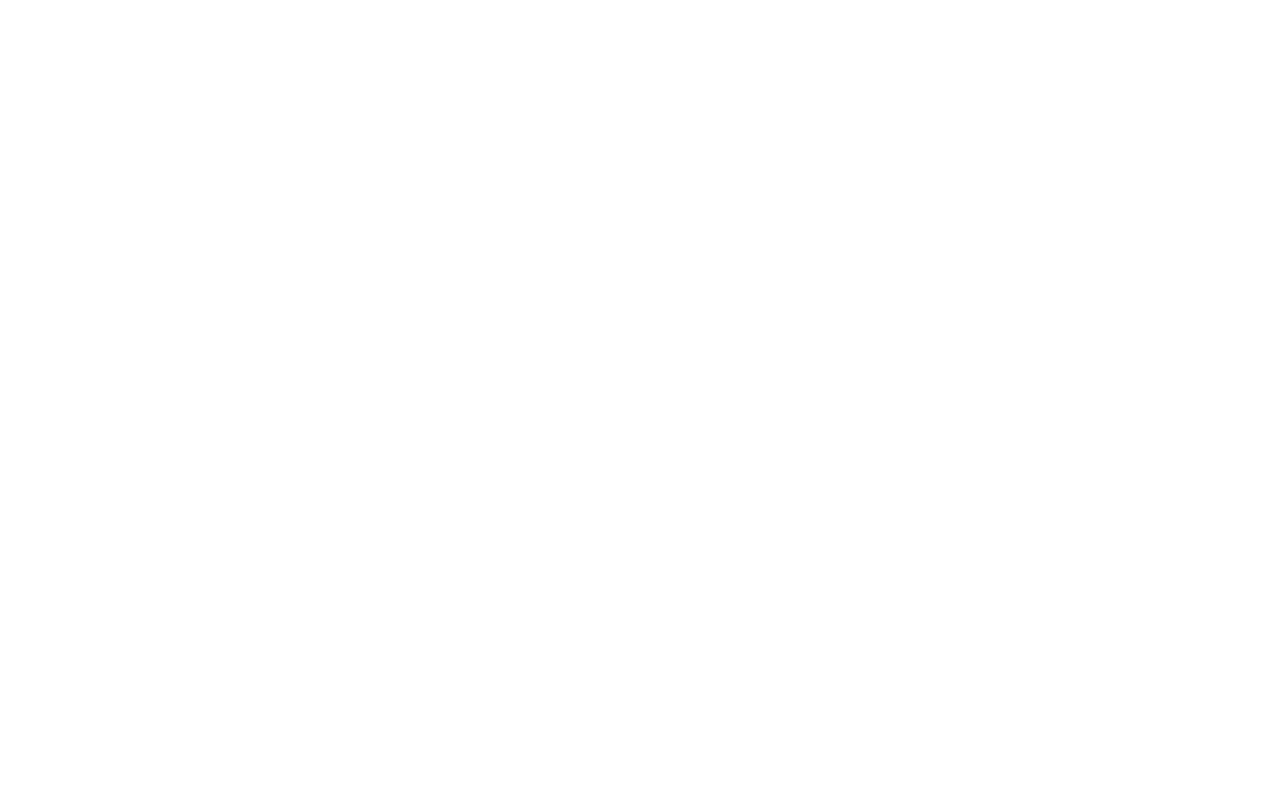
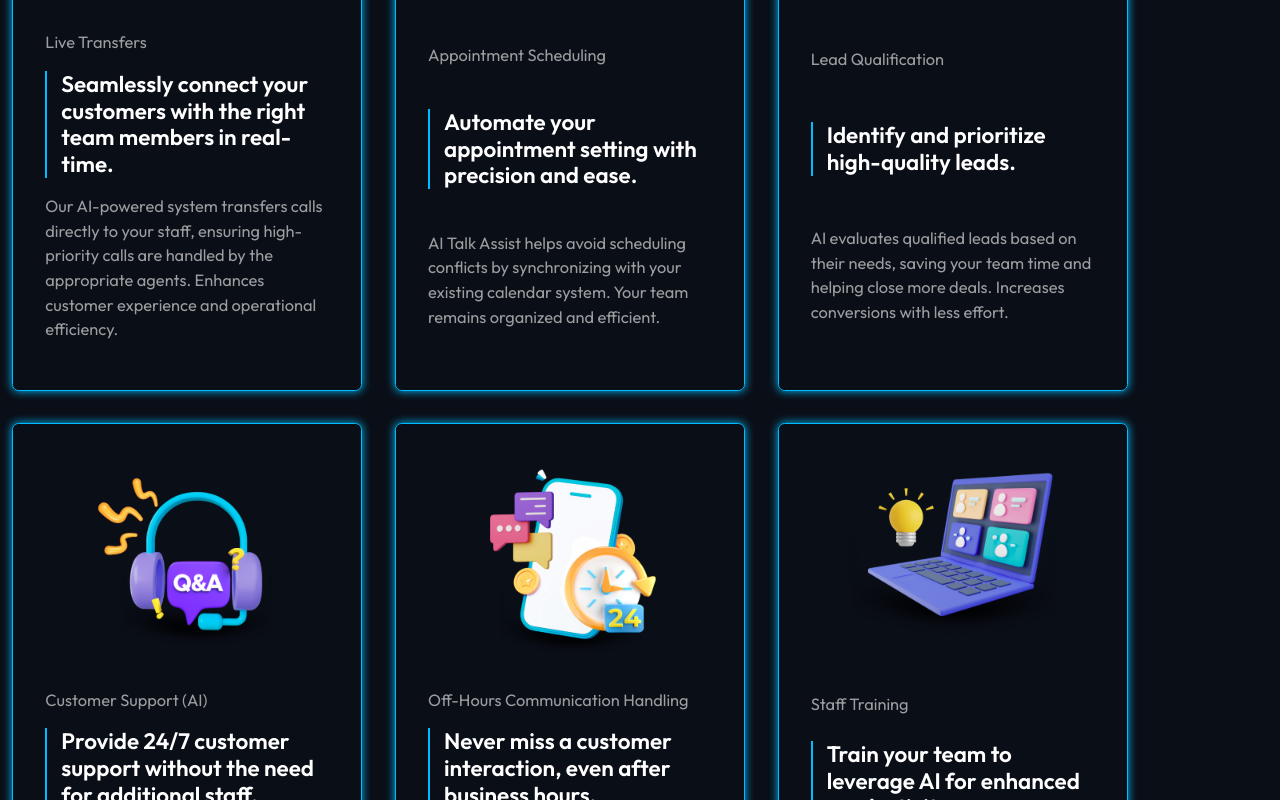
Before and after one commit to ShahbazNadeem/4ir, a Next.js app: page /services/AitalkAssist in a window 1280 px wide. Shown: the part 1460-2260 px from the top of the page. Before the commit the page ends 1053 px from the top, so only its background shows below. Built offline with nearby package versions, Linux system fonts and the light colour scheme.

Commit message:
css bugs fixed

```diff
--- a/src/Componenets/about/AboutBoxes.jsx
+++ b/src/Componenets/about/AboutBoxes.jsx
@@ -2,7 +2,7 @@
 import Image from "next/image"
 import Link from "next/link"
 import LearnBtn from "../button/LearnMorebtn"
-export default function AboutBoxes({Box, icon}){
+export default function AboutBoxes({Box, icon, showbutton}){
 return(
     <>
      <section class="section-b-space services_section">
@@ -19,7 +19,9 @@
                             <h4 class="box_text">{items.title}</h4>
                             <p>{items.para}
                             </p>
-                            <LearnBtn datacursor="pointer" className="btn-arrow mt-5 btn-hover" iconClass="icon-arrow" link="" icon={icon} />
+                            {showbutton &&(
+                            <LearnBtn datacursor="pointer" className="btn-arrow mt-5 btn-hover" style={{display: display}} iconClass="icon-arrow" link="" icon={icon} />
+                            )}
                         </div>
                     </div>
                 </Link>
--- a/src/pages/_document.js
+++ b/src/pages/_document.js
@@ -9,11 +9,11 @@
           href="https://fonts.googleapis.com/css2?family=Outfit:wght@100..900&family=Roboto:ital,wght@0,100;0,300;0,400;0,500;0,700;0,900;1,100;1,300;1,400;1,500;1,700;1,900&display=swap"
           rel="stylesheet"
         />
-<link href="https://cdn.jsdelivr.net/npm/bootstrap@5.2.3/dist/css/bootstrap.min.css" rel="stylesheet" integrity="sha384-rbsA2VBKQhggwzxH7pPCaAqO46MgnOM80zW1RWuH61DGLwZJEdK2Kadq2F9CUG65" crossorigin="anonymous"></link>
+<link href="https://cdn.jsdelivr.net/npm/bootstrap@5.2.3/dist/css/bootstrap.min.css" rel="stylesheet" integrity="sha384-rbsA2VBKQhggwzxH7pPCaAqO46MgnOM80zW1RWuH61DGLwZJEdK2Kadq2F9CUG65" ></link>
       <body>
         <Main />
         <NextScript />
-        <Script src="https://cdn.jsdelivr.net/npm/bootstrap@5.2.3/dist/js/bootstrap.bundle.min.js" integrity="sha384-kenU1KFdBIe4zVF0s0G1M5b4hcpxyD9F7jL+jjXkk+Q2h455rYXK/7HAuoJl+0I4" crossorigin="anonymous"></Script>
+        <Script src="https://cdn.jsdelivr.net/npm/bootstrap@5.2.3/dist/js/bootstrap.bundle.min.js" integrity="sha384-kenU1KFdBIe4zVF0s0G1M5b4hcpxyD9F7jL+jjXkk+Q2h455rYXK/7HAuoJl+0I4" ></Script>
       </body>
     </Html>
   )
--- a/src/pages/services/AitalkAssist.jsx
+++ b/src/pages/services/AitalkAssist.jsx
@@ -28,50 +28,50 @@
     const handleCloseModal = () => {
       setShowModal(false);
     };
-    // const Box = [
-    //     {
-    //         id: 1,
-    //         image: Live,
-    //         heading: "Live Transfers",
-    //         title: "Seamlessly connect your customers with the right team members in real-time.",
-    //         para: "Our AI-powered system transfers calls directly to your staff, ensuring high-priority calls are handled by the appropriate agents. Enhances customer experience and operational efficiency."
-    //     },
-    //     {
-    //         id: 2,
-    //         image: Appointment,
-    //         heading: "Appointment Scheduling",
-    //         title: "Automate your appointment setting with precision and ease.",
-    //         para: "AI Talk Assist helps avoid scheduling conflicts by synchronizing with your existing calendar system. Your team remains organized and efficient."
-    //     },
-    //     {
-    //         id: 3,
-    //         image: Lead,
-    //         heading: "Lead Qualification",
-    //         title: "Identify and prioritize high-quality leads.",
-    //         para: "Our AI identifies qualified leads quickly, allowing your team to focus on potential clients who are most likely to convert, boosting your sales pipeline."
-    //     },
-    //     {
-    //         id: 4,
-    //         image: Customer,
-    //         heading: "Customer Support (Q&A)",
-    //         title: "Provide instant answers to common questions.",
-    //         para: "Automate responses to frequently asked questions, reducing the workload on support teams and giving customers the information they need fast."
-    //     },
-    //     {
-    //         id: 5,
-    //         image: Communication,
-    //         heading: "Off-Hours Communication Handling",
-    //         title: "Never miss a customer interaction.",
-    //         para: "AI manages customer interactions outside business hours, ensuring that all customer inquiries are acknowledged, improving engagement."
-    //     },
-    //     {
-    //         id: 6,
-    //         image: Training,
-    //         heading: "Staff Training",
-    //         title: "Streamline training processes with AI insights.",
-    //         para: "AI-based training tools provide staff with personalized learning experiences, speeding up onboarding and skill development."
-    //     },
-    // ];
+    const Box = [
+        {
+            id: 1,
+            image: Live,
+            heading: "Live Transfers",
+            title: "Seamlessly connect your customers with the right team members in real-time.",
+            para: "Our AI-powered system transfers calls directly to your staff, ensuring high-priority calls are handled by the appropriate agents. Enhances customer experience and operational efficiency."
+        },
+        {
+            id: 2,
+            image: Appointment,
+            heading: "Appointment Scheduling",
+            title: "Automate your appointment setting with precision and ease.",
+            para: "AI Talk Assist helps avoid scheduling conflicts by synchronizing with your existing calendar system. Your team remains organized and efficient."
+        },
+        {
+            id: 3,
+            image: Lead,
+            heading: "Lead Qualification",
+            title: "Identify and prioritize high-quality leads.",
+            para: "AI evaluates qualified leads based on their needs, saving your team time and helping close more deals. Increases conversions with less effort."
+        },
+        {
+            id: 4,
+            image: Customer,
+            heading: "Customer Support (AI)",
+            title: "Provide 24/7 customer support without the need for additional staff.",
+            para: "AI Talk Assist answers frequently asked questions, resolving simple inquiries instantly while freeing up human resources to handle more complex issues."
+        },
+        {
+            id: 5,
+            image: Communication,
+            heading: "Off-Hours Communication Handling",
+            title: "Never miss a customer interaction, even after business hours.",
+            para: "AI Talk Assist answers frequently asked questions, resolving simple inquiries instantly while freeing up human resources to handle more complex issues."
+        },
+        {
+            id: 6,
+            image: Training,
+            heading: "Staff Training",
+            title: "Train your team to leverage AI for enhanced productivity.",
+            para: "Specialized AI modules train your staff on how to utilize AI tools to their maximum potential. Ensures teams stay ahead in the age of automation"
+        }
+    ];
   return (
     <>
       <header>
@@ -96,18 +96,18 @@
                         <div class="offcanvas-body">
                             <ul class="navbar-nav">
                                 <li class="nav-item">
-                                    <a class="nav-link" style={{paddingBottom:"10px"}} href="#feature-section">Features</a>
+                                    <Link class="nav-link" style={{paddingBottom:"10px"}} href="#feature-section">Features</Link>
                                 </li>
 
                                 <li class="nav-item">
-                                    <a class="nav-link" href="#how-it-work">How It Works</a>
+                                    <Link class="nav-link" href="#how-it-work">How It Works</Link>
                                 </li>
 
                             <li class="nav-item">
-                                <a class="nav-link" href="#testimonial-section">Testimonials</a>
+                                <Link class="nav-link" href="#testimonial-section">Testimonials</Link>
                             </li>
                                 <li class="nav-item">
-                                    <a class="nav-link" href="#faq-section">FAQ</a>
+                                    <Link class="nav-link" href="#faq-section">FAQ</Link>
                                 </li>
 
                             </ul>
@@ -171,7 +171,7 @@
                 </div>
             </div>
         </section>
-    {/* <AboutBoxes /> */}
+    <AboutBoxes Box={Box} showbutton={false} />
     </>
   )
 }
```
Also changed, not shown: src/Componenets/home/Team.jsx (+71 -22 lines).
